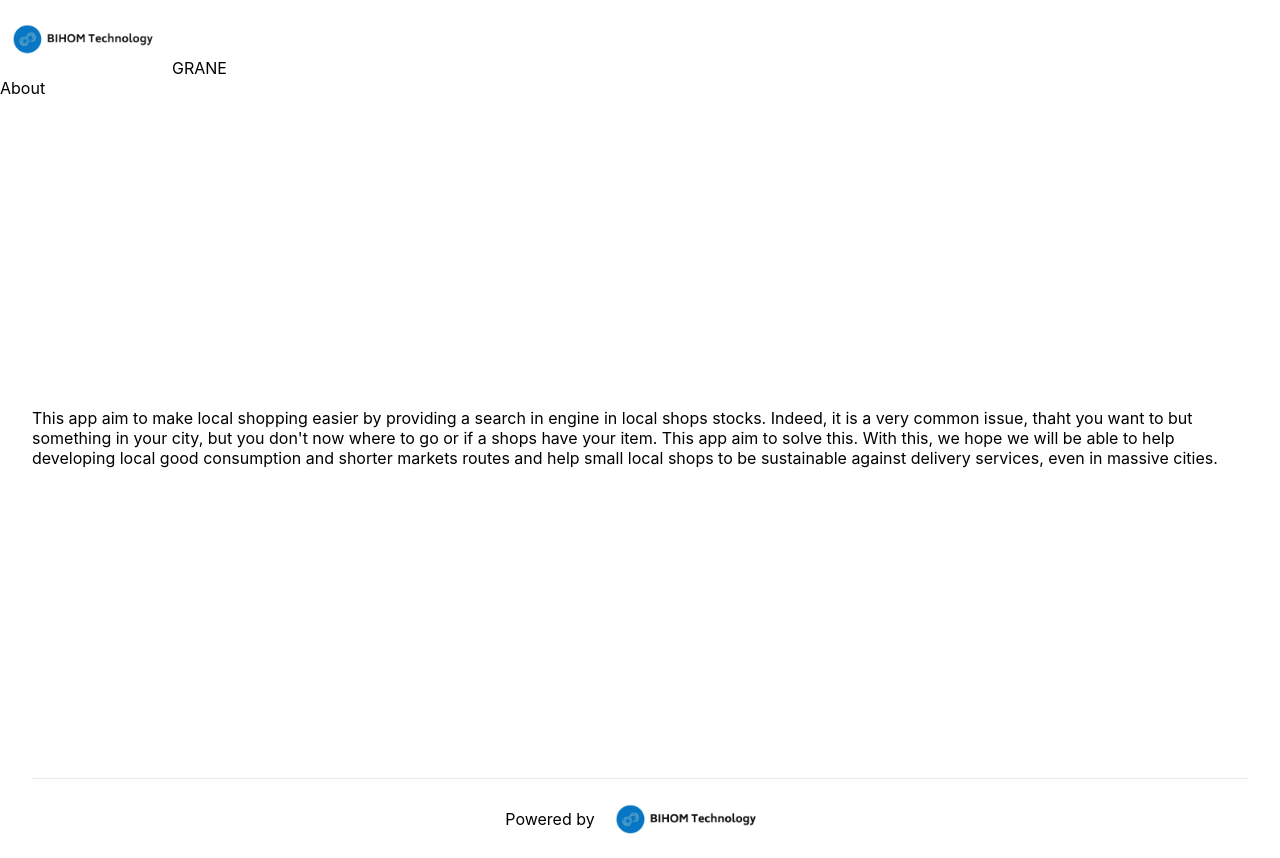
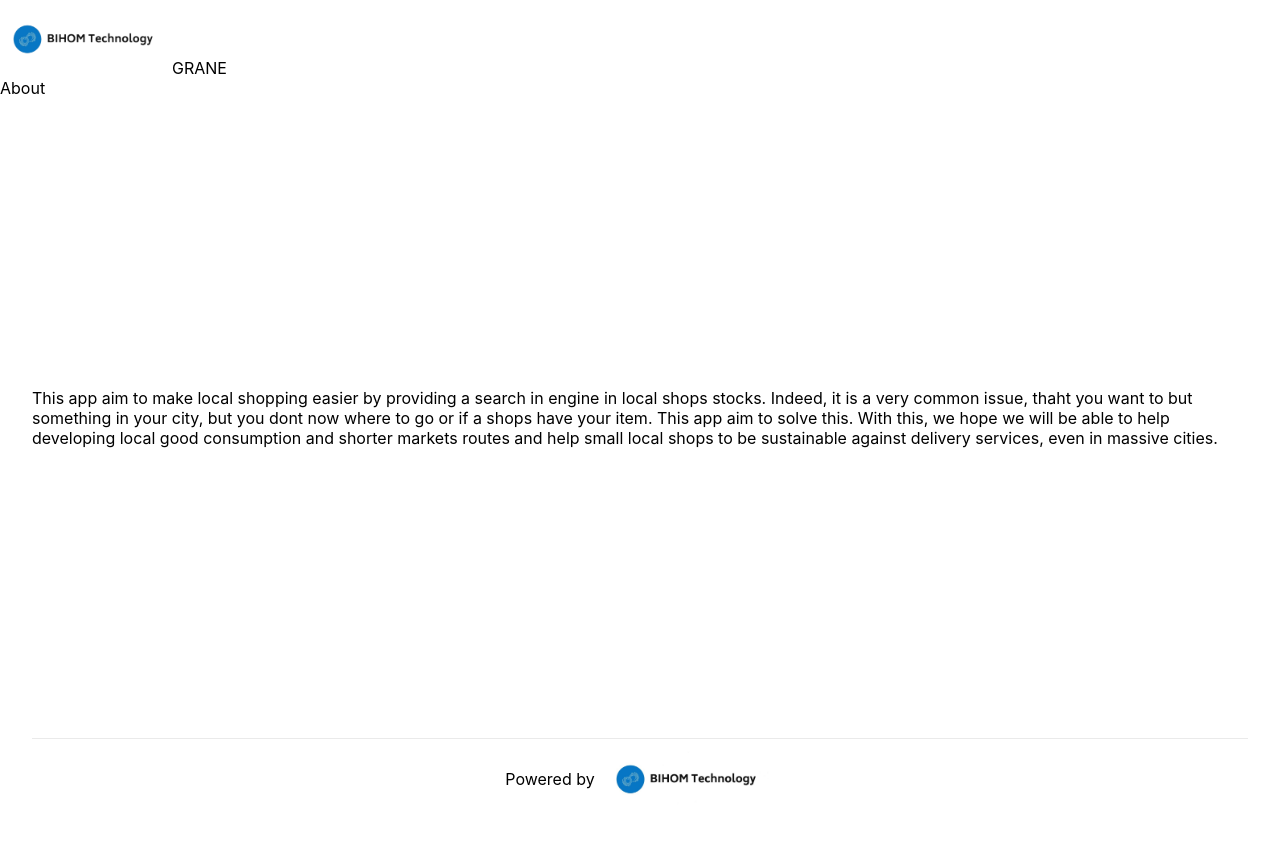
Before and after one commit to ManuSerp/GRANE-WEB, a Next.js app in the folder my-app/: page /about in a window 1280 px wide. After the commit the page ends 818 px from the top, so only its background shows below. Built offline with nearby package versions, Linux system fonts and the light colour scheme.

Commit message:
patch escaped

```diff
--- a/my-app/pages/about.js
+++ b/my-app/pages/about.js
@@ -15,7 +15,7 @@ export default function About() {
         <p>
           This app aim to make local shopping easier by providing a search in engine in local shops stocks.
 
-          Indeed, it is a very common issue, thaht you want to but something in your city, but you don't now where to go or if a shops have your item.
+          Indeed, it is a very common issue, thaht you want to but something in your city, but you dont now where to go or if a shops have your item.
 
           This app aim to solve this.
 
--- a/my-app/styles/Home.module.css
+++ b/my-app/styles/Home.module.css
@@ -3,7 +3,7 @@
 }
 
 .main {
-  min-height: 85vh;
+  min-height: 80vh;
   padding: 4rem 0;
   flex: 1;
   display: flex;
```
